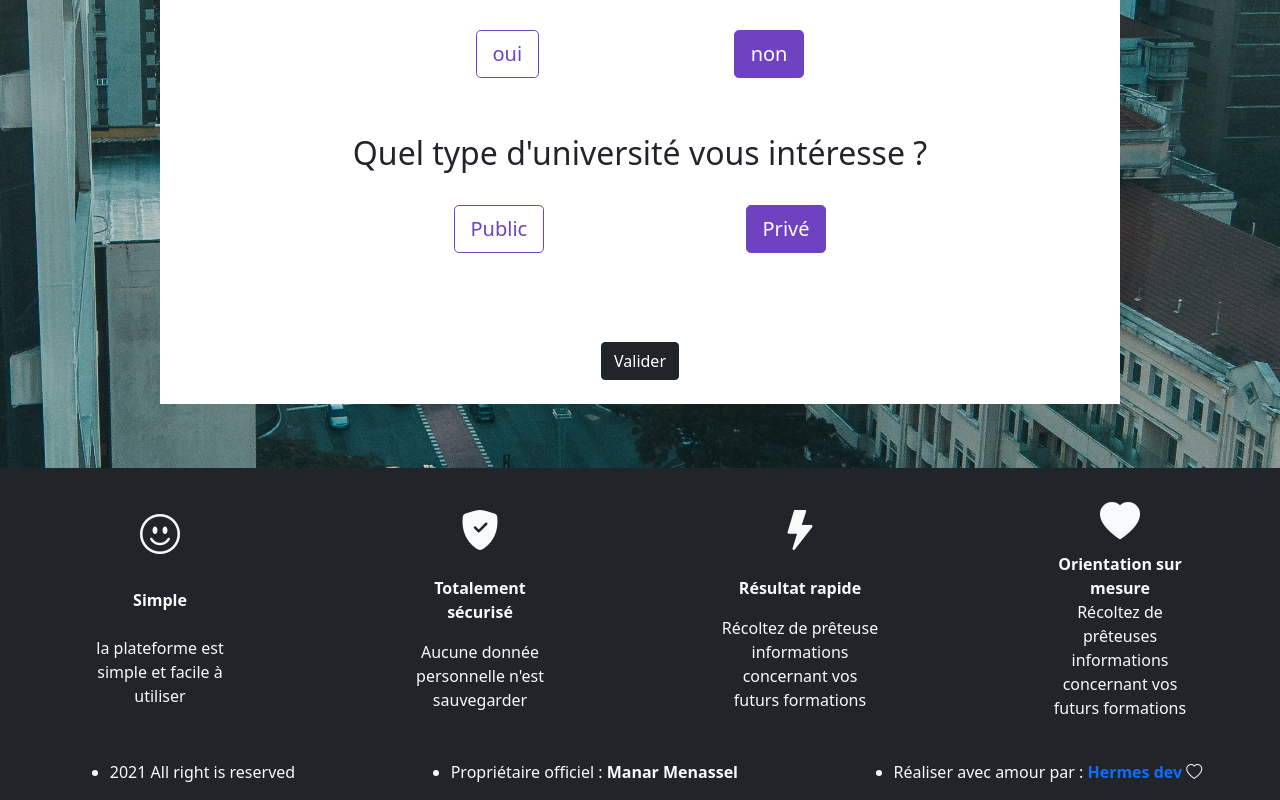
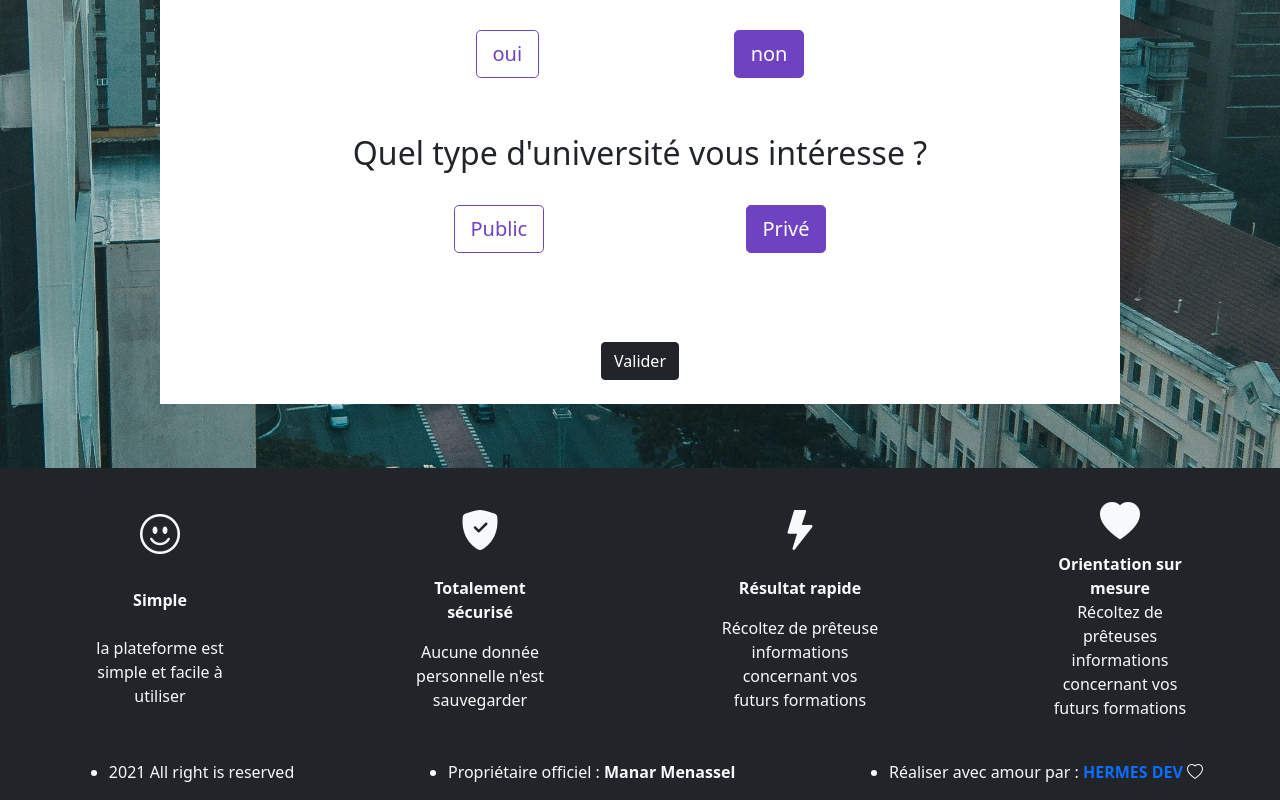
Before and after one commit to sosso21/odin-client, a Next.js app: page /univ in a window 1280 px wide. Shown: the part 1370-2170 px from the top of the page. Built offline with nearby package versions, Linux system fonts and the light colour scheme.

Commit message:
majuscul

```diff
--- a/components/footer.js
+++ b/components/footer.js
@@ -18,7 +18,7 @@ const Footer = () => {
       <ul className="mt-4 d-flex justify-content-around flex-wrap">
         <li>{new Date().getFullYear()} All right is reserved</li>
         <li>Propriétaire officiel : <strong>Manar Menassel</strong></li>
-        <li>Réaliser avec amour par : <strong><a href="https://hermes-dev-fr.web.app" className="text-link" target="_blanck" >Hermes dev </a></strong> <i className="bi bi-heart"></i> </li>
+        <li>Réaliser avec amour par : <strong><a href="https://hermes-dev-fr.web.app" className="text-link" target="_blanck" >HERMES DEV</a></strong> <i className="bi bi-heart"></i> </li>
       </ul>
 
 
```
